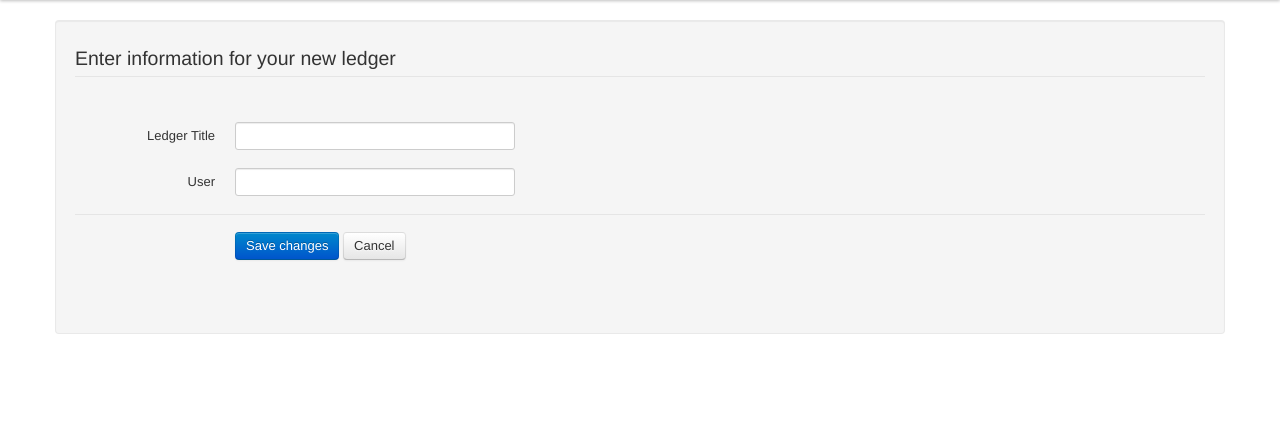
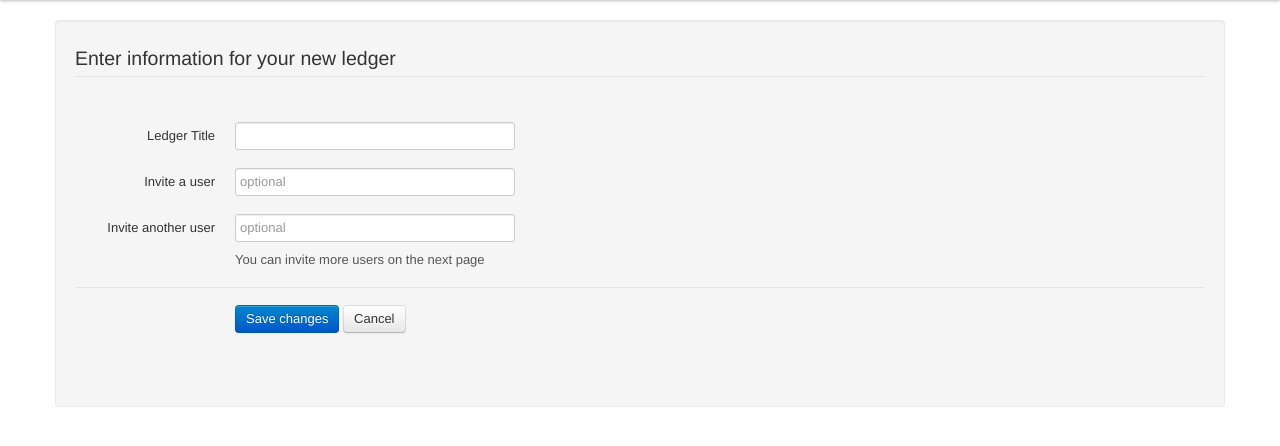
Before and after one commit to B-Rich/ledgertron, a Python web app: template ledgertron/templates/add_ledger.html in a window 1280 px wide. Shown: the part 40-486 px from the top of the page. Run offline with Jinja, Linux system fonts and the light colour scheme; the template is opened without the code that fills it, so the values that code supplies are empty; some libraries are stand-ins or nearby versions.

Commit message:
Improved invite inputs

```diff
--- a/ledgertron/templates/add_ledger.html
+++ b/ledgertron/templates/add_ledger.html
@@ -13,9 +13,16 @@
                         </div>
                     </div>
                     <div class="control-group">
-                        <label class="control-label" for="input_user_01">User</label>
+                        <label class="control-label" for="input_user_01">Invite a user</label>
                         <div class="controls">
-                            <input type="text" class="input-xlarge" id="input_user_01" name="invites">
+                            <input type="text" class="input-xlarge" id="input_user_01" name="invites" placeholder="optional" />
+                        </div>
+                    </div>
+                    <div class="control-group">
+                        <label class="control-label" for="input_user_02">Invite another user</label>
+                        <div class="controls">
+                            <input type="text" class="input-xlarge" id="input_user_02" name="invites" placeholder="optional">
+                            <p class="help-block">You can invite more users on the next page</p>
                         </div>
                     </div>
                     {% if error_text %}
```
